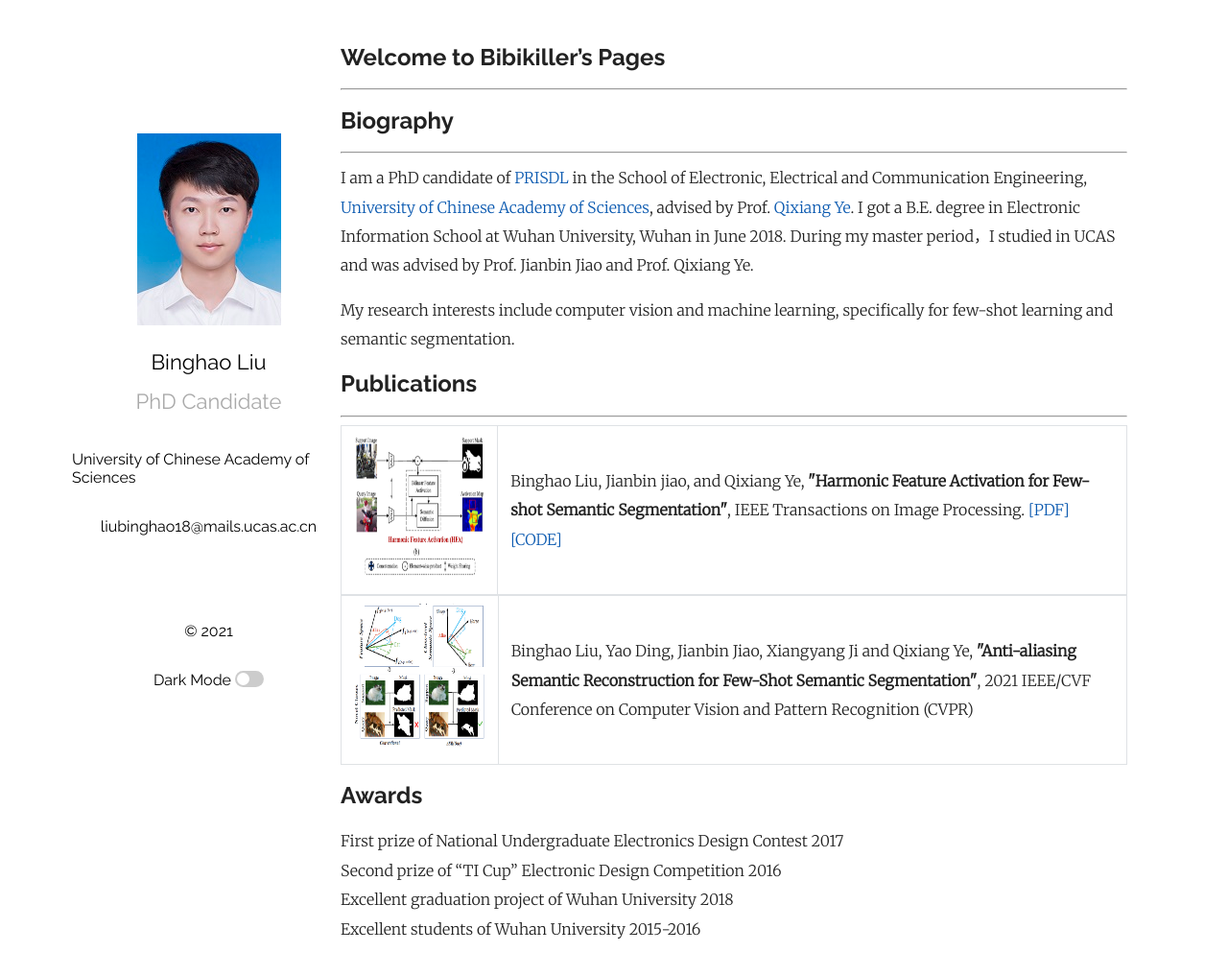
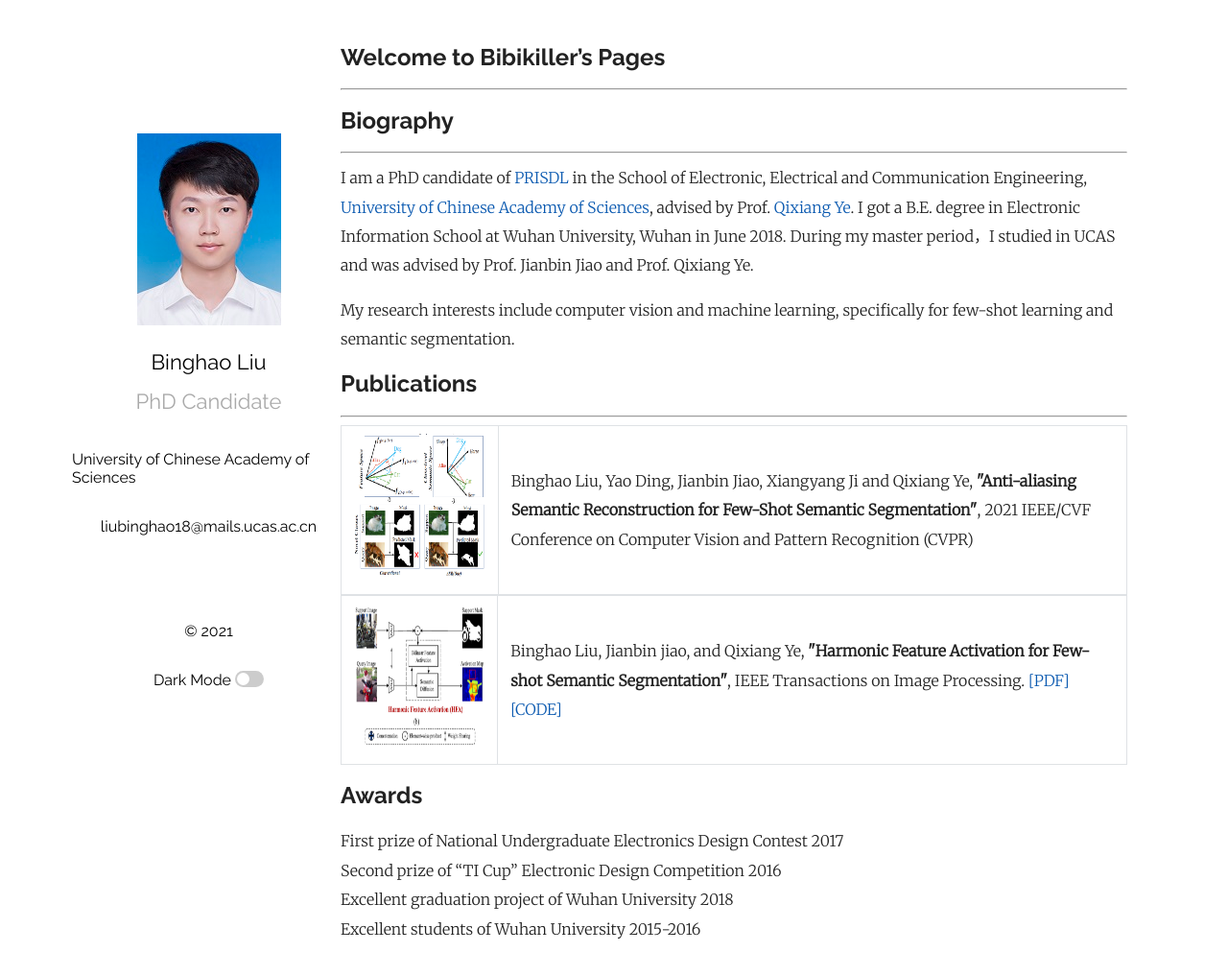
Before and after one commit to Bibikiller/Bibikiller.github.io, a Jekyll site: the page built from index.md, in a window 1280 px wide and 1028 px high. Shown: the top 1017 px of the window at 96% size. Built offline with Jekyll 4.4.1, drawn with Linux system fonts in a browser that asks for light colours; some web fonts are replaced; our own code applies the rules of GitHub Pages for plain Markdown files; a script that is not in the unit is left out; comment, search, counter and statistics services are not loaded.

Commit message:
Update index.md

```diff
--- a/index.md
+++ b/index.md
@@ -11,20 +11,20 @@ My research interests include computer vision and machine learning, specifically
 ---
 <table border="1">
 <tr>
-<td><img src="/HFA.png"  height="150" width="300"></td>
-<td>Binghao Liu, Jianbin jiao, and Qixiang Ye,
-<b>"Harmonic Feature Activation for Few-shot Semantic Segmentation"</b>,
-IEEE Transactions on Image Processing. <a href="https://ieeexplore.ieee.org/document/9356450">[PDF]</a> <a href="https://github.com/Bibikiller/HFA">[CODE]</a>
+<td><img src="/ASR.png"  height="150" width="419"></td>
+<td>Binghao Liu, Yao Ding, Jianbin Jiao, Xiangyang Ji and Qixiang Ye,
+<b>"Anti-aliasing Semantic Reconstruction for Few-Shot Semantic Segmentation"</b>,
+2021 IEEE/CVF Conference on Computer Vision and Pattern Recognition (CVPR)
 </td>
 </tr>
 </table>
 
 <table border="1">
 <tr>
-<td><img src="/ASR.png"  height="150" width="419"></td>
-<td>Binghao Liu, Yao Ding, Jianbin Jiao, Xiangyang Ji and Qixiang Ye,
-<b>"Anti-aliasing Semantic Reconstruction for Few-Shot Semantic Segmentation"</b>,
-2021 IEEE/CVF Conference on Computer Vision and Pattern Recognition (CVPR)
+<td><img src="/HFA.png"  height="150" width="300"></td>
+<td>Binghao Liu, Jianbin jiao, and Qixiang Ye,
+<b>"Harmonic Feature Activation for Few-shot Semantic Segmentation"</b>,
+IEEE Transactions on Image Processing. <a href="https://ieeexplore.ieee.org/document/9356450">[PDF]</a> <a href="https://github.com/Bibikiller/HFA">[CODE]</a>
 </td>
 </tr>
 </table>
```
